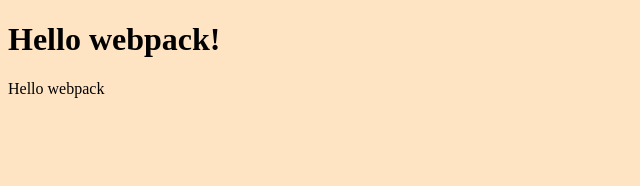
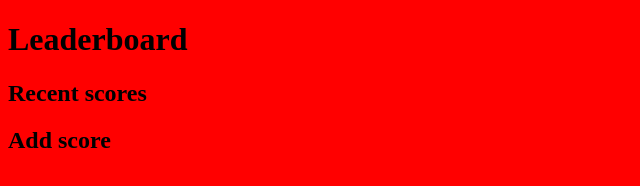
Before and after one commit to TemesgenA/leaderboard, a website built with webpack: page src/index.html in a window 1280 px wide. Shown: the whole page, without its empty margins (0-640 px from the left). Built offline with nearby package versions, Linux system fonts and the light colour scheme.

Commit message:
reconfigure webpack

```diff
--- a/src/index.html
+++ b/src/index.html
@@ -1,11 +1,25 @@
 <!DOCTYPE html>
 <html lang="en">
+
 <head>
     <meta charset="UTF-8">
     <meta name="viewport" content="width=device-width, initial-scale=1.0">
-    <title>Wbpack Exercise</title>
+    <link rel="stylesheet" href="style.css">
+    <title>Leaderboard</title>
 </head>
+
 <body>
-    <h1>Hello webpack!</h1>
+    <div class="leaderboard">
+        <h1>Leaderboard</h1>
+        <div id="recent-scores">
+            <h2>Recent scores</h2>
+        </div>
+        <div id="add-score">
+            <h2>Add score</h2>
+        </div>
+    </div>
+
+    <script src="index.js"></script>
 </body>
+
 </html>
--- a/src/index.js
+++ b/src/index.js
@@ -1,11 +1 @@
 import _ from 'lodash';
-import './style.css';
-
-function component() {
-  const element = document.createElement('div');
-  // Lodash, now imported by this script
-  element.innerHTML = _.join(['Hello', 'webpack'], ' ');
-  return element;
-}
-
-document.body.appendChild(component());
--- a/src/style.css
+++ b/src/style.css
@@ -1,7 +1,3 @@
 body {
-  background-color: bisque;
+    background-color: red;
 }
-
-.hello {
-  color: brown;
-}
```
Also changed, not shown: package.json (+4 -19 lines), dist/index.html, dist/runtime.bundle.js, 2 other files.
